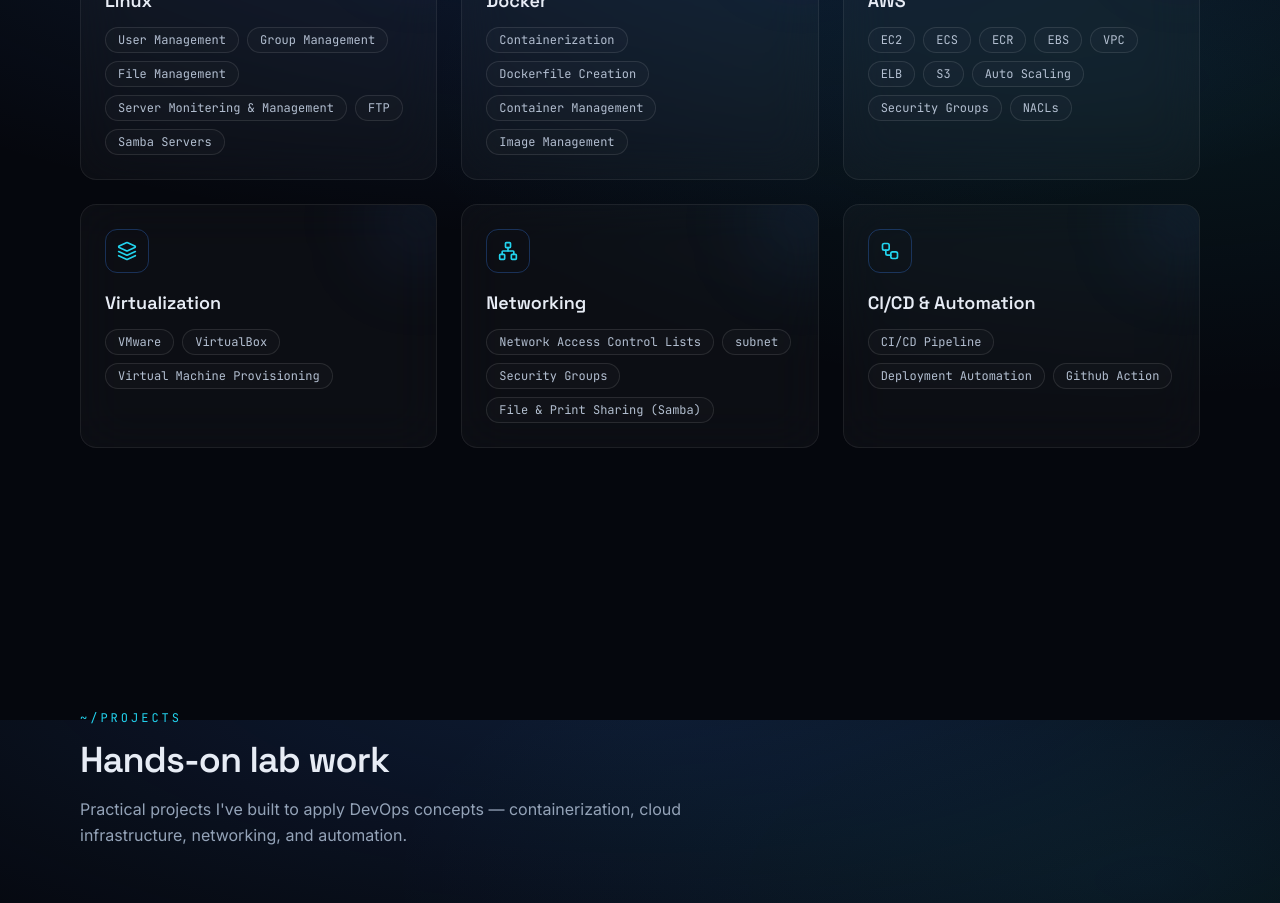
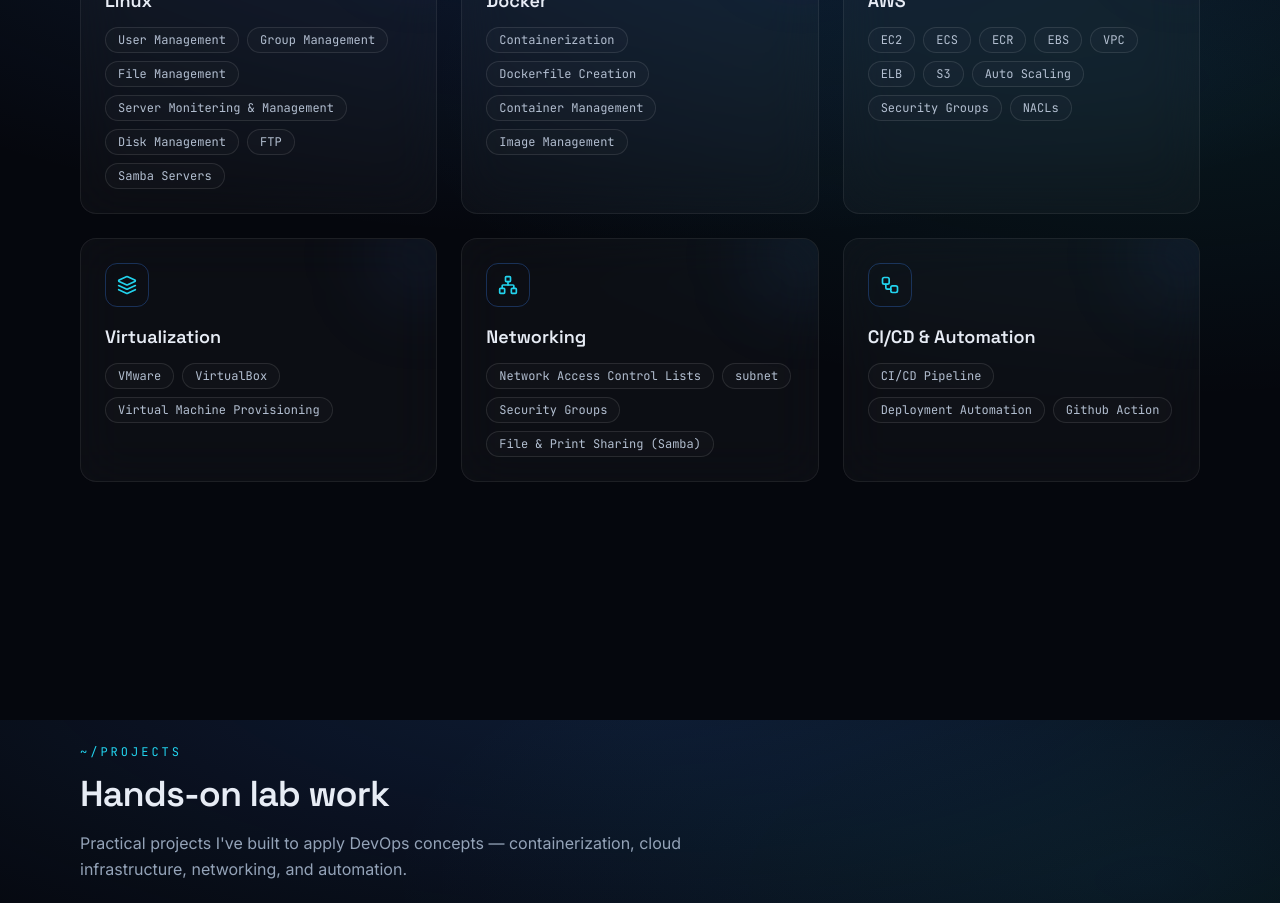
Before and after one commit to waqasqasid/portfolio, a React (Vite) app: page / in a window 1280 px wide. Shown: the part 2480-3383 px from the top of the page. Built offline with nearby package versions, Linux system fonts and the light colour scheme.

Commit message:
added Disk management

```diff
--- a/src/constants/data.js
+++ b/src/constants/data.js
@@ -31,7 +31,7 @@ export const SKILL_GROUPS = [
   {
     category: 'Linux',
     icon: 'Terminal',
-    skills: ['User Management', 'Group Management','File Management','Server Monitering & Management', 'FTP',  'Samba Servers'],
+    skills: ['User Management', 'Group Management','File Management','Server Monitering & Management','Disk Management', 'FTP',  'Samba Servers'],
   },
   {
     category: 'Docker',
```
